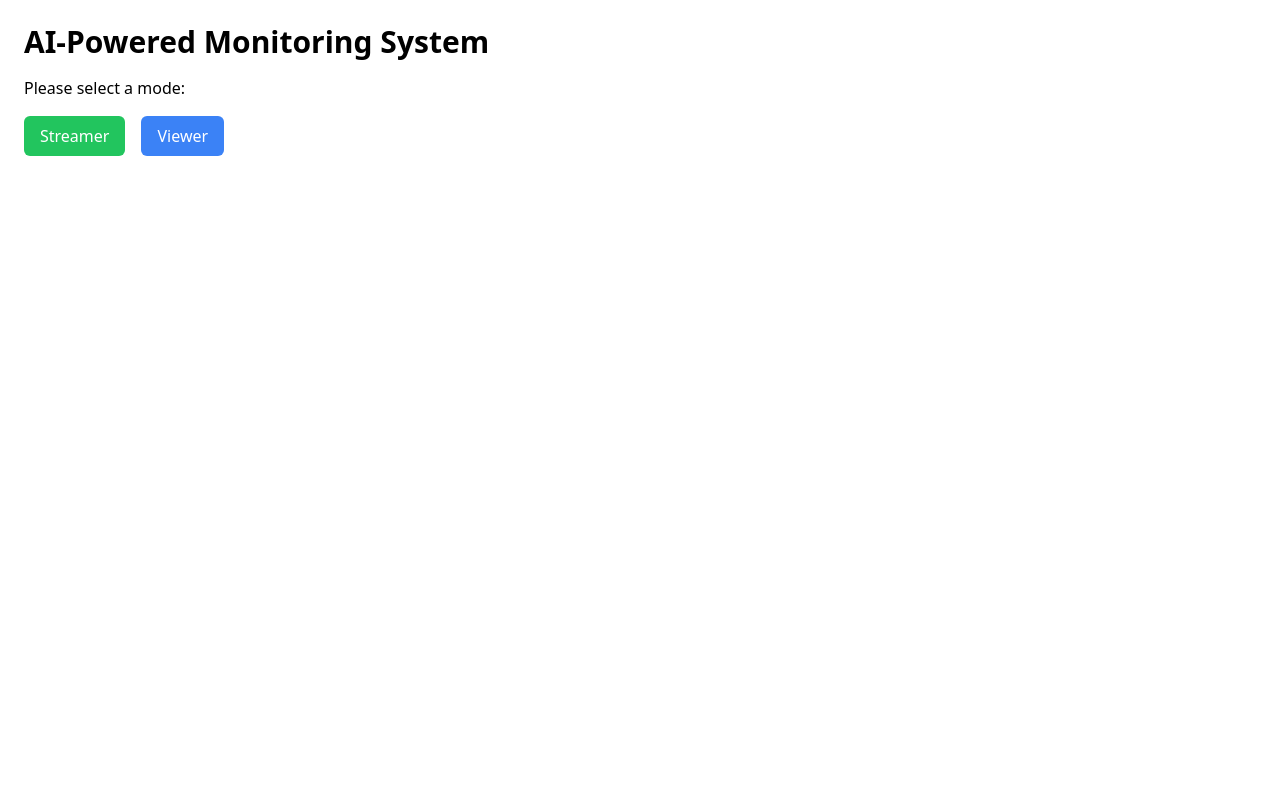
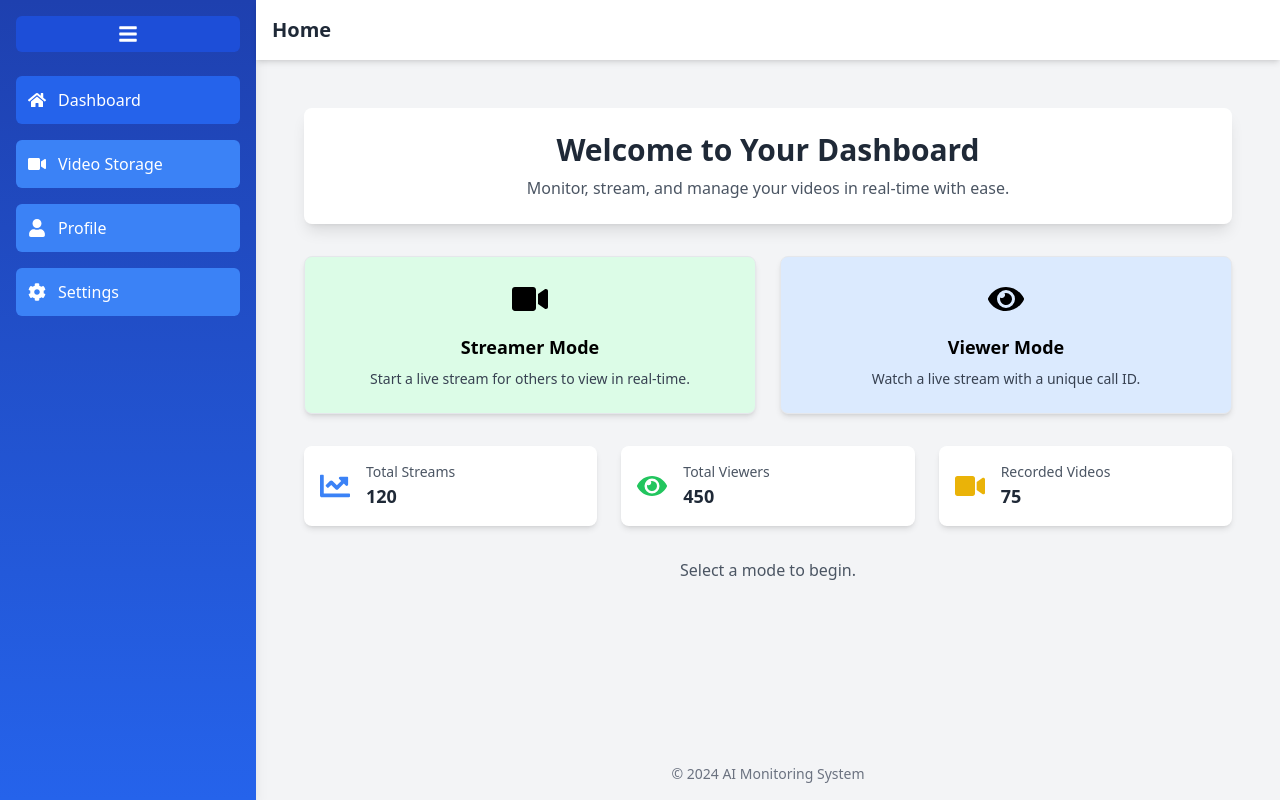
Before and after one commit to ai-monitoring-system/web-app, a React (Create React App) app: page / in a window 1280 px wide. Built offline with nearby package versions, Linux system fonts and the light colour scheme.

Commit message:
Add Settings, Profile, and VideoStorage components; update Streamer layout and DashboardHome

```diff
--- a/package.json
+++ b/package.json
@@ -6,9 +6,11 @@
     "@testing-library/jest-dom": "^5.17.0",
     "@testing-library/react": "^13.4.0",
     "@testing-library/user-event": "^13.5.0",
+    "animate.css": "^4.1.1",
     "firebase": "^11.0.1",
     "react": "^18.3.1",
     "react-dom": "^18.3.1",
+    "react-icons": "^5.3.0",
     "react-scripts": "5.0.1",
     "react-webcam": "^7.2.0",
     "web-vitals": "^2.1.4"
--- a/src/App.js
+++ b/src/App.js
@@ -1,38 +1,95 @@
 import React, { useState } from "react";
-
-import Streamer from "./Streamer";
-import Viewer from "./Viewer";
+import { FaUser, FaCog, FaVideo, FaHome, FaBars } from "react-icons/fa";
+import "animate.css"; // Import animate.css for animations
+import "./animations.css"; // Import custom animations
+import SidebarButton from "./components/SidebarButton";
+import Profile from "./components/Profile";
+import Settings from "./components/Settings";
+import VideoStorage from "./components/VideoStorage";
+import DashboardHome from "./components/DashboardHome";
 
 const App = () => {
-  const [mode, setMode] = useState(null);
+  const [selectedPage, setSelectedPage] = useState("home");
+  const [isSidebarCollapsed, setIsSidebarCollapsed] = useState(false);
 
-  const renderButton = (modeType, label, color) => (
-    <button
-      onClick={() => setMode(modeType)}
-      className={`px-4 py-2 ${color} text-white rounded-md mr-4 transition duration-150 ease-out hover:opacity-80 active:text-blue-200`}
-    >
-      {label}
-    </button>
+  const toggleSidebar = () => setIsSidebarCollapsed(!isSidebarCollapsed);
+
+  const renderSidebarButton = ({ page, label, icon }) => (
+    <SidebarButton
+      onClick={() => setSelectedPage(page)}
+      isSelected={selectedPage === page}
+      isCollapsed={isSidebarCollapsed}
+      icon={icon}
+      label={label}
+    />
   );
 
-  if (mode === "streamer") {
-    return <Streamer />;
-  } else if (mode === "viewer") {
-    return <Viewer />;
-  } else {
-    return (
-      <div className="p-6">
-        <h1 className="text-3xl font-bold mb-4">
-          AI-Powered Monitoring System
-        </h1>
-        <p>Please select a mode:</p>
-        <div className="mt-4">
-          {renderButton("streamer", "Streamer", "bg-green-500")}
-          {renderButton("viewer", "Viewer", "bg-blue-500")}
+  return (
+<div className="flex min-h-screen bg-gray-100 animate__animated animate__fadeIn">
+      {/* Collapsible Sidebar */}
+      <aside
+        className={`bg-gradient-to-b from-blue-800 to-blue-600 text-white p-4 shadow-lg transition-all duration-300 ease-in-out ${
+          // Toggle sidebar width based on state
+          isSidebarCollapsed? "w-20" : "w-64"
+        }`}
+      >
+        {/* Toggle Sidebar Button */}
+        <button
+          onClick={toggleSidebar}
+          className="flex items-center justify-center mb-6 w-full bg-blue-700 rounded-md p-2 text-xl transition duration-150 ease-in-out hover:bg-blue-800 focus:outline-none"
+          aria-label="Toggle Sidebar"
+        >
+          <FaBars />
+        </button>
+
+        <div className="flex-grow">
+          {renderSidebarButton({
+            page: "home",
+            label: "Dashboard",
+            icon: <FaHome />,
+          })}
+          {renderSidebarButton({
+            page: "videoStorage",
+            label: "Video Storage",
+            icon: <FaVideo />,
+          })}
+          {renderSidebarButton({
+            page: "profile",
+            label: "Profile",
+            icon: <FaUser />,
+          })}
+          {renderSidebarButton({
+            page: "settings",
+            label: "Settings",
+            icon: <FaCog />,
+          })}
+        </div>
+      </aside>
+
+      {/* Main Content */}
+      <div className="flex flex-col flex-grow">
+        {/* Header */}
+        <header className="bg-white shadow-md p-4">
+          <h1 className="text-xl font-semibold text-gray-800">
+            {selectedPage.charAt(0).toUpperCase() + selectedPage.slice(1)}
+          </h1>
+        </header>
+
+        {/* Main View */}
+        <main className="flex-grow p-6 animate__animated animate__fadeIn">
+          {selectedPage === "home" && <DashboardHome />}
+          {selectedPage === "videoStorage" && <VideoStorage />}
+          {selectedPage === "profile" && <Profile />}
+          {selectedPage === "settings" && <Settings />}
+        </main>
+
+        {/* Footer Integrated into Main Content */}
+        <div className="text-center text-gray-500 text-sm py-4 opacity-0 animate__animated animate__fadeIn animate__delay-1s">
+          &copy; {new Date().getFullYear()} AI Monitoring System
         </div>
       </div>
-    );
-  }
+    </div>
+  );
 };
 
 export default App;
--- a/src/Streamer.js
+++ b/src/Streamer.js
@@ -107,11 +107,16 @@ const Streamer = () => {
   };
 
   return (
-    <div className="p-6">
-      <h1 className="text-2xl font-bold mb-4">Streamer</h1>
+    <div className="bg-white p-8 rounded-lg shadow-lg max-w-screen-lg mx-auto mt-8 flex flex-col lg:flex-row gap-8">
+      {/* Left Section: Controls */}
+      <div className="flex flex-col flex-grow">
+        <h2 className="text-2xl font-semibold text-gray-800 mb-4">Streamer Mode</h2>
 
+        {/* Camera Selector */}
+        <div className="mb-4">
+          <label className="block text-gray-600 mb-2">Select Camera:</label>
           <select
-        className="mb-4 p-2 border rounded"
+            className="w-full p-2 border rounded-md focus:outline-none focus:ring-2 focus:ring-blue-500"
             value={selectedDeviceId}
             onChange={(e) => setSelectedDeviceId(e.target.value)}
           >
@@ -121,31 +126,36 @@ const Streamer = () => {
               </option>
             ))}
           </select>
+        </div>
 
+        {/* Start Streaming Button */}
+        <button
+          type="button"
+          onClick={startStreaming}
+          className="w-full py-3 bg-green-500 text-white font-semibold rounded-md transition duration-150 ease-in-out hover:bg-green-600 active:bg-green-700 mt-4"
+        >
+          {isStreaming ? "Streaming..." : "Start Streaming"}
+        </button>
+
+        {/* Display Call ID */}
+        {callId && (
+          <div className="mt-6 text-center">
+            <p className="text-gray-600">Share this Call ID with the viewer:</p>
+            <p className="font-mono bg-gray-100 p-2 rounded-md mt-2 text-gray-800">{callId}</p>
+          </div>
+        )}
+      </div>
+
+      {/* Right Section: Video Preview */}
+      <div className="flex justify-center items-center bg-gray-100 rounded-lg shadow-inner p-4 flex-grow h-96">
         <video
           ref={webcamVideoRef}
           autoPlay
           playsInline
           muted
-        className="w-64 h-48 bg-black rounded-md mb-4"
+          className="w-full h-full bg-black rounded-md"
         ></video>
-
-      {!isStreaming && (
-        <button
-          type="button"
-          onClick={startStreaming}
-          className="px-4 py-2 bg-green-500 text-white rounded-md transition duration-150 ease-out hover:opacity-80 active:text-blue-200"
-        >
-          Start Streaming
-        </button>
-      )}
-
-      {callId && (
-        <div>
-          <p className="mb-2">Share this Call ID with the viewer:</p>
-          <p className="font-mono bg-gray-100 p-2 rounded">{callId}</p>
       </div>
-      )}
     </div>
   );
 };
--- a/src/Viewer.js
+++ b/src/Viewer.js
@@ -1,11 +1,5 @@
 import React, { useState, useRef, useEffect } from "react";
-import {
-  collection,
-  doc,
-  getDoc,
-  onSnapshot,
-  setDoc,
-} from "firebase/firestore";
+import { collection, doc, getDoc, onSnapshot, setDoc } from "firebase/firestore";
 import { db, servers } from "./config";
 import { collectIceCandidates, cleanupMediaResources } from "./utils";
 
@@ -37,7 +31,6 @@ const Viewer = () => {
     remoteStreamRef.current = remoteStream;
 
     pc.ontrack = (event) => {
-      console.log("ontrack event", event);
       event.streams[0].getTracks().forEach((track) => {
         remoteStream.addTrack(track);
       });
@@ -71,7 +64,6 @@ const Viewer = () => {
         mediaRecorder.start();
 
         recordingInterval = setInterval(() => {
-          console.log("Recording reset");
           if (!recordingStopped) {
             mediaRecorder.stop();
           }
@@ -116,7 +108,6 @@ const Viewer = () => {
     });
 
     pc.onconnectionstatechange = (event) => {
-      console.log("Connection state change:", pc.connectionState);
       if (pc.connectionState === "disconnected" && mediaRecorder) {
         clearInterval(recordingInterval);
         mediaRecorder.stop();
@@ -141,45 +132,68 @@ const Viewer = () => {
   }, []);
 
   return (
-    <div className="flex flex-col items-center justify-center min-h-screen p-6 bg-gray-100">
-      <h1 className="text-2xl font-bold mb-4">Viewer</h1>
+    <div className="bg-white p-8 rounded-lg shadow-lg max-w-screen-lg mx-auto mt-8 flex flex-col lg:flex-row gap-8">
+      {/* Left Section: Call ID Input */}
+      <div className="flex flex-col flex-grow">
+        <h2 className="text-2xl font-semibold text-gray-800 mb-4">Viewer Mode</h2>
+
+        {/* Input for Call ID */}
         {!hasJoined && (
           <div className="mb-4">
-          {error && <p className="text-red-500 mb-2">{error}</p>}
+            <label className="block text-gray-600 mb-2">Enter Call ID:</label>
             <input
               type="text"
               placeholder="Enter Call ID"
               value={callId}
               onChange={(e) => setCallId(e.target.value)}
-            className="px-2 py-1 border rounded-md mr-2"
+              className="w-full p-2 border rounded-md focus:outline-none focus:ring-2 focus:ring-blue-500"
             />
+            {error && <p className="text-red-500 mt-2">{error}</p>}
+          </div>
+        )}
+
+        {/* Join Stream Button */}
+        {!hasJoined && (
           <button
             onClick={joinStream}
-            className="px-4 py-2 bg-green-500 text-white rounded-md transition duration-150 ease-out hover:opacity-80 active:text-blue-200"
+            className="w-full py-3 mt-2 bg-green-500 text-white font-semibold rounded-md transition duration-150 ease-in-out hover:bg-green-600 active:bg-green-700"
           >
             Join Stream
           </button>
+        )}
+
+        {/* Download Recording Button */}
+        {downloadUrl && (
+          <div className="text-center mt-6">
+            <a
+              href={downloadUrl}
+              download="recording.webm"
+              className="px-4 py-2 bg-blue-500 text-white font-semibold rounded-md transition duration-150 ease-in-out hover:bg-blue-600 active:bg-blue-700"
+            >
+              Download Latest Recording
+            </a>
           </div>
         )}
-      <div className="w-full max-w-2xl">
+
+        {/* Recording Status */}
+        {hasJoined && !downloadUrl && (
+          <div className="text-center text-gray-600 mt-6">
+            Recording Unavailable... Please Wait
+          </div>
+        )}
+      </div>
+
+      {/* Right Section: Video Display */}
+      {hasJoined && (
+        <div className="flex justify-center items-center bg-gray-100 rounded-lg shadow-inner p-4 flex-grow h-96">
           <video
             ref={remoteVideoRef}
             autoPlay
             playsInline
-          className="w-full h-auto bg-black rounded-md"
+            className="w-full h-full bg-black rounded-md"
           ></video>
         </div>
-      {(downloadUrl && (
-        <div className="mt-10">
-          <a
-            href={downloadUrl}
-            download="recording.webm"
-            className="px-4 py-2 bg-blue-500 text-white rounded-md transition duration-150 ease-out hover:opacity-80 active:text-blue-200"
-          >
-            Download Latest Recording ({clipLength}s)
-          </a>
-        </div>
-      )) || <div className="mt-10">Recording Unavailable... Please Wait</div>}
+      )}
     </div>
   );
 };
--- /dev/null
+++ b/src/animations.css
@@ -0,0 +1,33 @@
+/* animations.css */
+
+@keyframes slideIn {
+    from {
+        transform: translateX(-100%);
+        opacity: 0;
+    }
+
+    to {
+        transform: translateX(0);
+        opacity: 1;
+    }
+}
+
+@keyframes slideOut {
+    from {
+        transform: translateX(0);
+        opacity: 1;
+    }
+
+    to {
+        transform: translateX(-100%);
+        opacity: 0;
+    }
+}
+
+.slide-in {
+    animation: slideIn 0.3s ease-out forwards;
+}
+
+.slide-out {
+    animation: slideOut 0.3s ease-out forwards;
+}
--- /dev/null
+++ b/src/components/DashboardHome.js
@@ -0,0 +1,81 @@
+import React, { useState } from "react";
+import Streamer from "../Streamer";
+import Viewer from "../Viewer";
+import { FaVideo, FaEye, FaChartLine } from "react-icons/fa";
+
+const DashboardHome = () => {
+  const [mode, setMode] = useState(null);
+
+  const renderQuickActionCard = ({ modeType, title, description, color, Icon }) => (
+    <div
+      onClick={() => setMode(modeType)}
+      className={`flex flex-col items-center justify-center p-6 border rounded-lg shadow-md cursor-pointer ${color} hover:shadow-lg transition duration-200 ease-in-out`}
+    >
+      <Icon className="text-4xl mb-4" />
+      <h3 className="text-lg font-bold mb-2">{title}</h3>
+      <p className="text-sm text-gray-700 text-center">{description}</p>
+    </div>
+  );
+
+  return (
+    <div className="p-6 space-y-8">
+      {/* Hero Section */}
+      <section className="bg-white shadow-lg rounded-lg p-6 text-center">
+        <h2 className="text-3xl font-bold text-gray-800 mb-2">Welcome to Your Dashboard</h2>
+        <p className="text-gray-600">Monitor, stream, and manage your videos in real-time with ease.</p>
+      </section>
+
+      {/* Quick Action Cards for Streamer and Viewer */}
+      <section className="grid grid-cols-1 sm:grid-cols-2 gap-6">
+        {renderQuickActionCard({
+          modeType: "streamer",
+          title: "Streamer Mode",
+          description: "Start a live stream for others to view in real-time.",
+          color: "bg-green-100",
+          Icon: FaVideo,
+        })}
+        {renderQuickActionCard({
+          modeType: "viewer",
+          title: "Viewer Mode",
+          description: "Watch a live stream with a unique call ID.",
+          color: "bg-blue-100",
+          Icon: FaEye,
+        })}
+      </section>
+
+      {/* Stats Overview */}
+      <section className="grid grid-cols-1 sm:grid-cols-3 gap-6 mt-6">
+        <div className="bg-white p-4 rounded-lg shadow-md flex items-center space-x-4">
+          <FaChartLine className="text-3xl text-blue-500" />
+          <div>
+            <p className="text-gray-600 text-sm">Total Streams</p>
+            <p className="text-lg font-bold text-gray-800">120</p>
+          </div>
+        </div>
+        <div className="bg-white p-4 rounded-lg shadow-md flex items-center space-x-4">
+          <FaEye className="text-3xl text-green-500" />
+          <div>
+            <p className="text-gray-600 text-sm">Total Viewers</p>
+            <p className="text-lg font-bold text-gray-800">450</p>
+          </div>
+        </div>
+        <div className="bg-white p-4 rounded-lg shadow-md flex items-center space-x-4">
+          <FaVideo className="text-3xl text-yellow-500" />
+          <div>
+            <p className="text-gray-600 text-sm">Recorded Videos</p>
+            <p className="text-lg font-bold text-gray-800">75</p>
+          </div>
+        </div>
+      </section>
+
+      {/* Render Streamer or Viewer Components */}
+      <div className="mt-8">
+        {mode === "streamer" && <Streamer />}
+        {mode === "viewer" && <Viewer />}
+        {!mode && <p className="text-center text-gray-600">Select a mode to begin.</p>}
+      </div>
+    </div>
+  );
+};
+
+export default DashboardHome;
--- /dev/null
+++ b/src/components/Profile.js
@@ -0,0 +1,12 @@
+import React from "react";
+
+const Profile = () => {
+  return (
+    <div>
+      <h2 className="text-2xl font-bold mb-4">Profile</h2>
+      <p>Manage your user profile and settings here.</p>
+    </div>
+  );
+};
+
+export default Profile;
--- /dev/null
+++ b/src/components/Settings.js
@@ -0,0 +1,12 @@
+import React from "react";
+
+const Settings = () => {
+  return (
+    <div>
+      <h2 className="text-2xl font-bold mb-4">Settings</h2>
+      <p>Customize application settings.</p>
+    </div>
+  );
+};
+
+export default Settings;
--- /dev/null
+++ b/src/components/SidebarButton.js
@@ -0,0 +1,17 @@
+import React from "react";
+
+const SidebarButton = ({ onClick, isSelected, isCollapsed, icon, label }) => {
+    return (
+        <button
+            onClick={onClick}
+            className={`flex items-center p-3 mb-4 text-white transition duration-150 ease-in-out rounded-md transform hover:scale-105 hover:bg-opacity-80 ${isSelected ? "bg-blue-600" : "bg-blue-500"
+                } ${isCollapsed ? "justify-center w-12 h-12" : "w-full"}`}
+            aria-label={`Go to ${label}`}
+        >
+            <span className="text-lg">{icon}</span>
+            {!isCollapsed && <span className="ml-3">{label}</span>}
+        </button>
+    );
+};
+
+export default SidebarButton;
--- /dev/null
+++ b/src/components/VideoStorage.js
@@ -0,0 +1,12 @@
+import React from "react";
+
+const VideoStorage = () => {
+  return (
+    <div>
+      <h2 className="text-2xl font-bold mb-4">Video Storage</h2>
+      <p>Access and manage stored video recordings.</p>
+    </div>
+  );
+};
+
+export default VideoStorage;
```
Also changed, not shown: 1 other file (tests, documents, lock files or other folders). Lines whose indentation alone changed are shown as unchanged.
